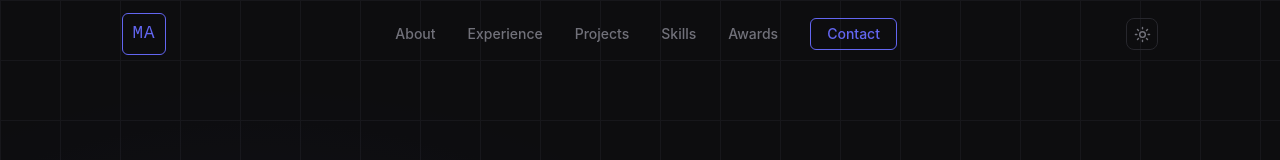
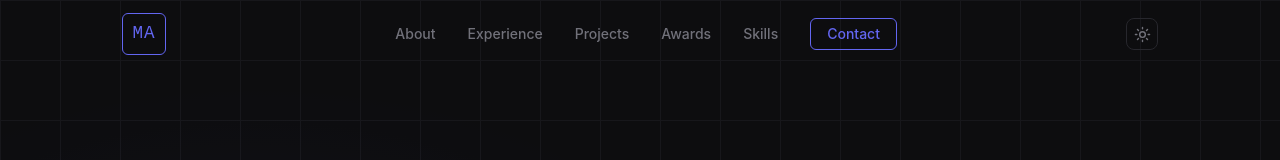
Before and after one commit to MohammadAbbas393/portfolio, a Next.js app: page / in a window 1280 px wide. Shown: the top 160 px of the page. Built offline with nearby package versions, Linux system fonts and the light colour scheme.

Commit message:
Reorder navbar: projects, awards, skills

```diff
--- a/components/Navbar.jsx
+++ b/components/Navbar.jsx
@@ -30,7 +30,7 @@ export default function Navbar() {
         <div className="nav-inner">
           <a href="#hero" className="nav-logo">MA</a>
           <ul className="nav-links">
-            {['about', 'experience', 'projects', 'skills', 'awards'].map(s => (
+            {['about', 'experience', 'projects', 'awards', 'skills'].map(s => (
               <li key={s}><a href={`#${s}`}>{s.charAt(0).toUpperCase() + s.slice(1)}</a></li>
             ))}
             <li><a href="#contact" className="nav-cta">Contact</a></li>
@@ -58,7 +58,7 @@ export default function Navbar() {
 
       <div className={`mobile-menu${menuOpen ? ' open' : ''}`}>
         <ul>
-          {['about', 'experience', 'projects', 'skills', 'awards', 'contact'].map(s => (
+          {['about', 'experience', 'projects', 'awards', 'skills', 'contact'].map(s => (
             <li key={s}>
               <a href={`#${s}`} onClick={closeMenu}>
                 {s.charAt(0).toUpperCase() + s.slice(1)}
```
